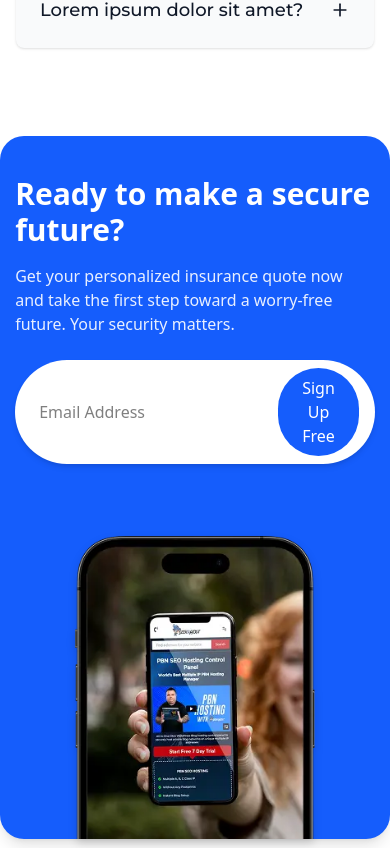
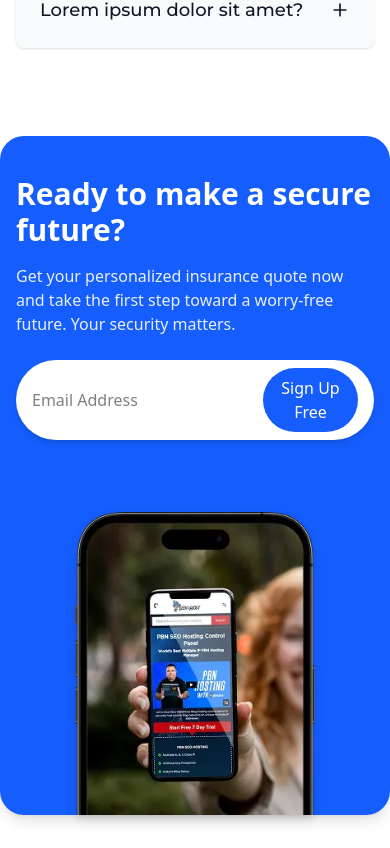
Before and after one commit to KaveeshClickDo/seekahost.lk-v3, a Next.js app: page / in a window 390 px wide. Shown: the part 7356-8204 px from the top of the page. Built offline with nearby package versions, Linux system fonts and the light colour scheme.

Commit message:
fixed footer layout problem

```diff
--- a/src/components/shared/Footer.js
+++ b/src/components/shared/Footer.js
@@ -5,7 +5,7 @@ export default function Footer() {
   return (
     <footer className="w-full font-sans">
       <div className="flex justify-center items-center py-10">
-        <div className="relative bg-blue-600 rounded-3xl px-10 md:px-16 w-full max-w-4xl flex flex-col md:flex-row items-center md:justify-between shadow-lg">
+        <div className="relative bg-blue-600 rounded-3xl px-4 md:px-16 w-full max-w-4xl flex flex-col md:flex-row items-center md:justify-between shadow-lg">
 
 
           <div className="text-white md:w-1/2 py-10 md:py-16">
@@ -22,9 +22,9 @@ export default function Footer() {
               <input
                 type="text"
                 placeholder="Email Address"
-                className="flex-grow outline-none text-black px-2"
+                className="flex-grow outline-none text-black"
               />
-              <button className="bg-blue-600 text-white px-6 py-2 rounded-full hover:bg-blue-700 transition">
+              <button className="bg-blue-600 text-white px-4 lg:px-6 py-2 rounded-full hover:bg-blue-700 transition">
                 Sign Up Free
               </button>
             </div>
@@ -45,7 +45,7 @@ export default function Footer() {
       </div>
 
       <div className="bg-[#001F40] text-white py-10">
-        <div className="container mx-auto lg:px-32 px-5">
+        <div className="container mx-auto px-5">
           <div className="mb-8">
             <div className="mb-4">
               <Image src="/images/shared/footer-logo.webp" alt="SeekaHost" width={147} height={62} />
```
